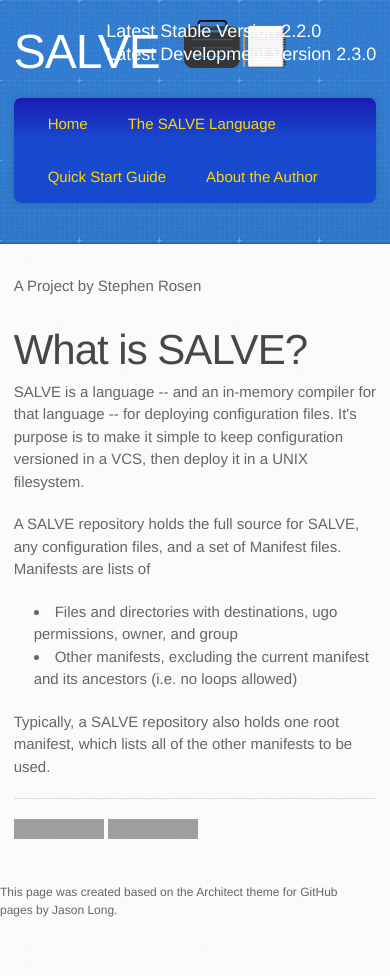
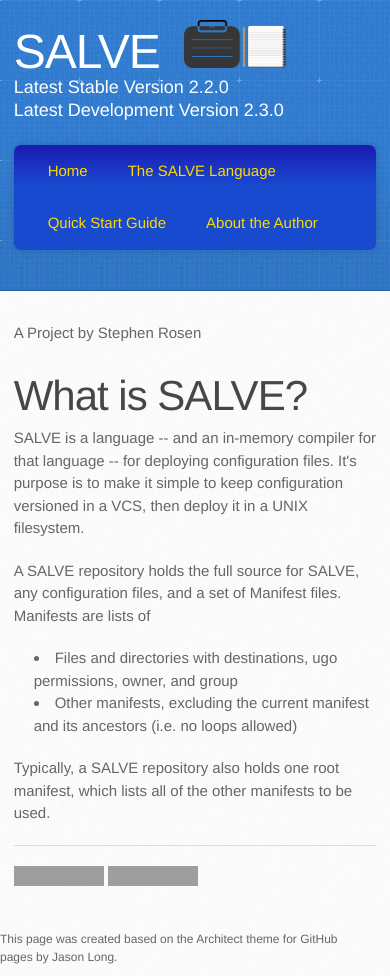
Before and after one commit to sirosen/salve.sirosen.net, a Jekyll site: the page built from index.html, in a window 390 px wide. Built offline with Jekyll 4.4.1, drawn with Linux system fonts in a browser that asks for light colours; some web fonts are replaced; before the commit the page ends 929 px from its top, so only the background shows below that; grey boxes are pictures that could not be loaded.

Commit message:
Fix to version no. positioning when page is small

```diff
--- a/stylesheets/stylesheet.css
+++ b/stylesheets/stylesheet.css
@@ -111,8 +111,6 @@
 header h3.versionstring {
   position: relative;
   width: auto;
-  top: 0;
-  right: 0;
 }
 
 .inner {
@@ -485,9 +483,11 @@
   header h3 {
     font-size: 18px;
   }
-  header h3.versionstring {
+
+  header .inner .versions {
     position: relative;
   }
+
   header .inner.linksection a.linkbutton,
   header .inner.linksection.linksubsection a.linkbutton {
     font-size: 14px;
```
